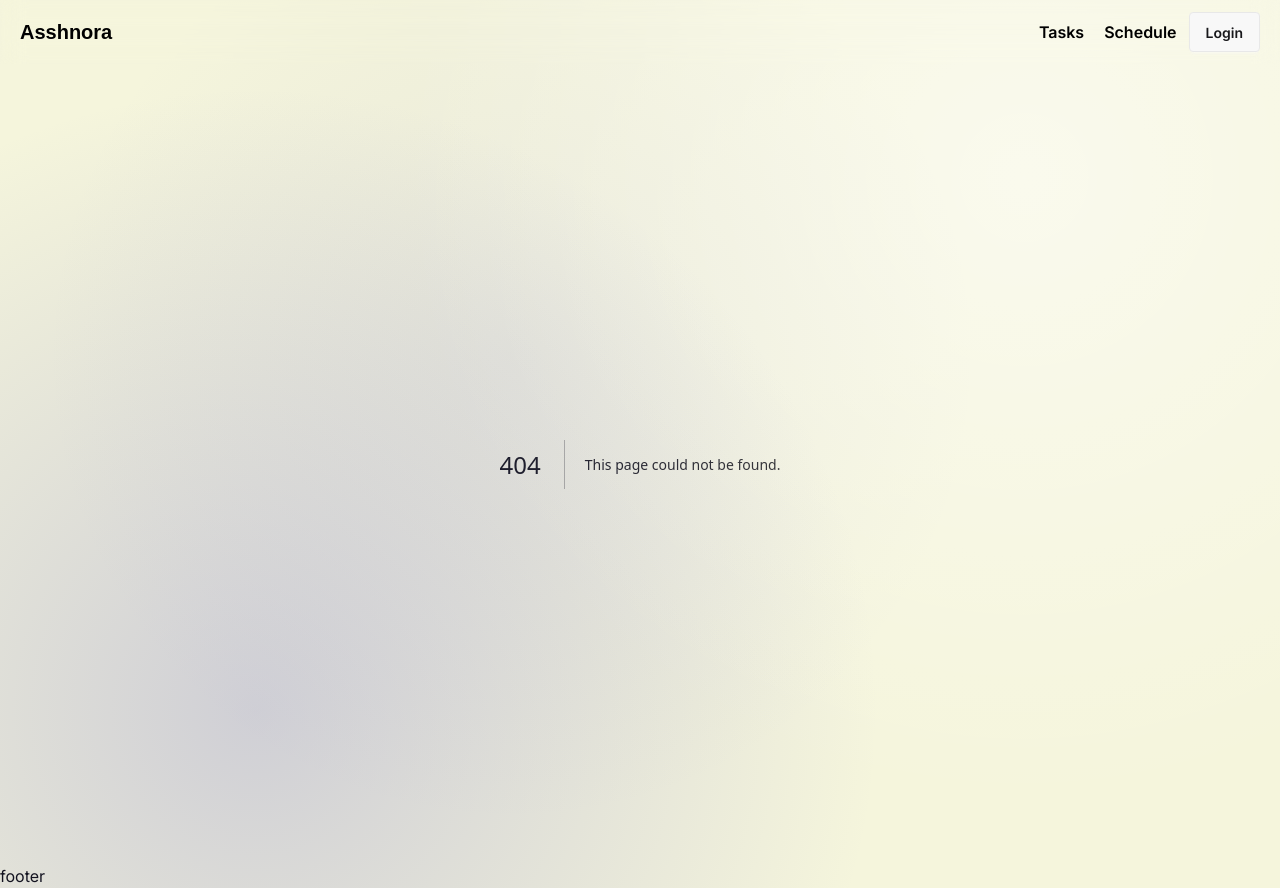
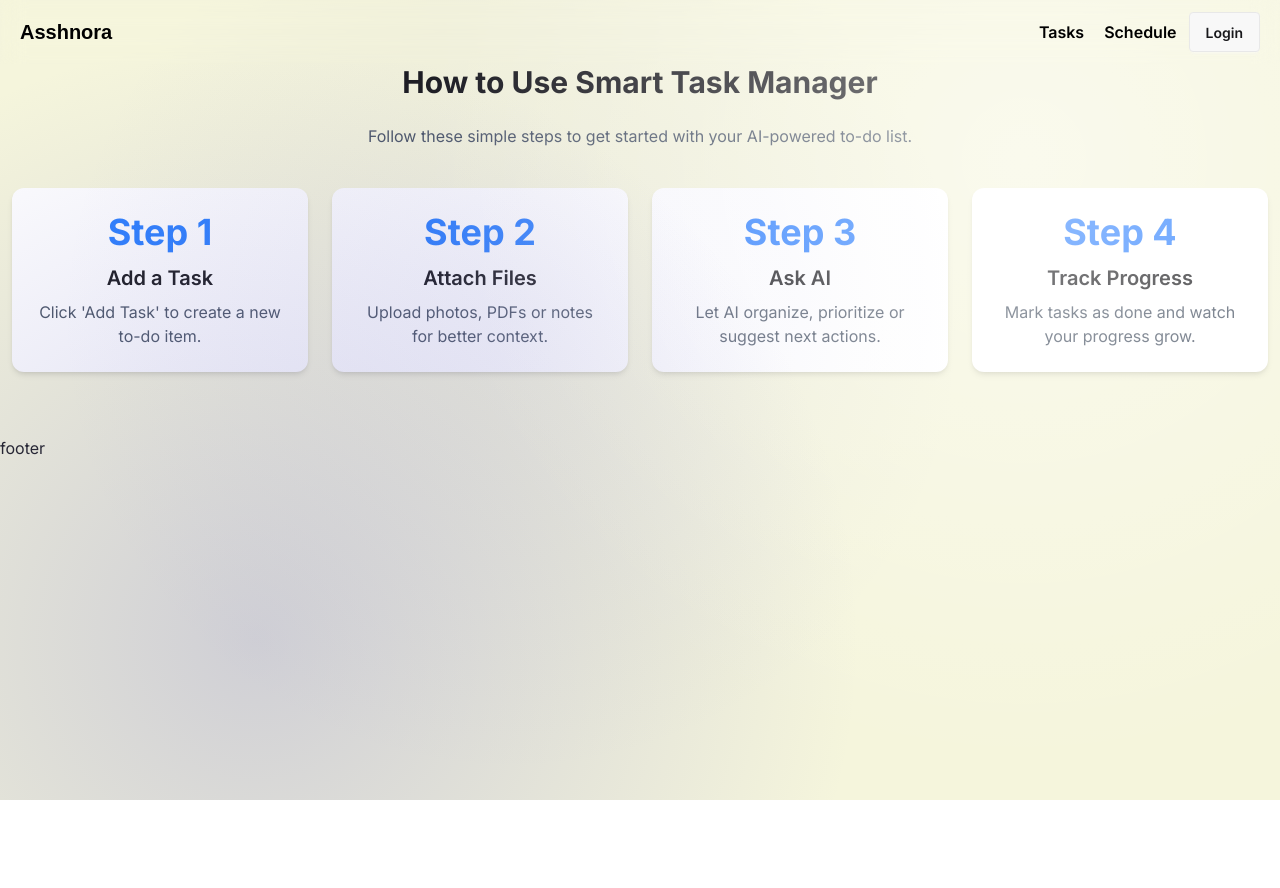
Before and after one commit to tahmid-khan-hub/Asshnora, a Next.js app: page /tasks in a window 1280 px wide. Before the commit this address had no page. After the commit the page ends 800 px from the top, so only its background shows below. Built offline with nearby package versions, Linux system fonts and the light colour scheme; a web font is replaced by a local one.

Commit message:
Added tasks page

```diff
--- /dev/null
+++ b/src/app/tasks/page.tsx
@@ -0,0 +1,64 @@
+import React from "react";
+import { AiOutlineMessage } from "react-icons/ai";
+import { CiBookmarkPlus } from "react-icons/ci";
+import { FaRegCircleCheck } from "react-icons/fa6";
+import { IoMdAttach } from "react-icons/io";
+
+const TasksPage = () => {
+  const HowtoUseTask = [
+    {
+      step: 1,
+      title: "Add a Task",
+      desc: "Click 'Add Task' to create a new to-do item.",
+      icon: <CiBookmarkPlus size={30} />
+    },
+    {
+      step: 2,
+      title: "Attach Files",
+      desc: "Upload photos, PDFs or notes for better context.",
+      icon: <IoMdAttach size={30} />
+    },
+    {
+      step: 3,
+      title: "Ask AI",
+      desc: "Let AI organize, prioritize or suggest next actions.",
+      icon: <AiOutlineMessage size={30} />
+    },
+    {
+      step: 4,
+      title: "Track Progress",
+      desc: "Mark tasks as done and watch your progress grow.",
+      icon: <FaRegCircleCheck size={30} />
+    },
+  ];
+  return (
+    <div>
+      <section className="max-w-[1350px] mx-auto px-4 md:px-3 mb-16 text-center">
+        <h2 className="text-3xl font-bold mb-6">
+          How to Use Smart Task Manager
+        </h2>
+        <p className="text-gray-600 mb-10">
+          Follow these simple steps to get started with your AI-powered to-do
+          list.
+        </p>
+
+        <div className="grid gap-6 md:grid-cols-2 lg:grid-cols-4">
+          {HowtoUseTask.map(({ step, title, desc }) => (
+            <div
+              key={step}
+              className="bg-white rounded-xl shadow-md p-6 hover:shadow-lg transition"
+            >
+              <div className="text-4xl font-bold text-blue-500 mb-3">
+                Step {step}
+              </div>
+              <h3 className="text-xl font-semibold mb-2">{title}</h3>
+              <p className="text-gray-600">{desc}</p>
+            </div>
+          ))}
+        </div>
+      </section>
+    </div>
+  );
+};
+
+export default TasksPage;
```
